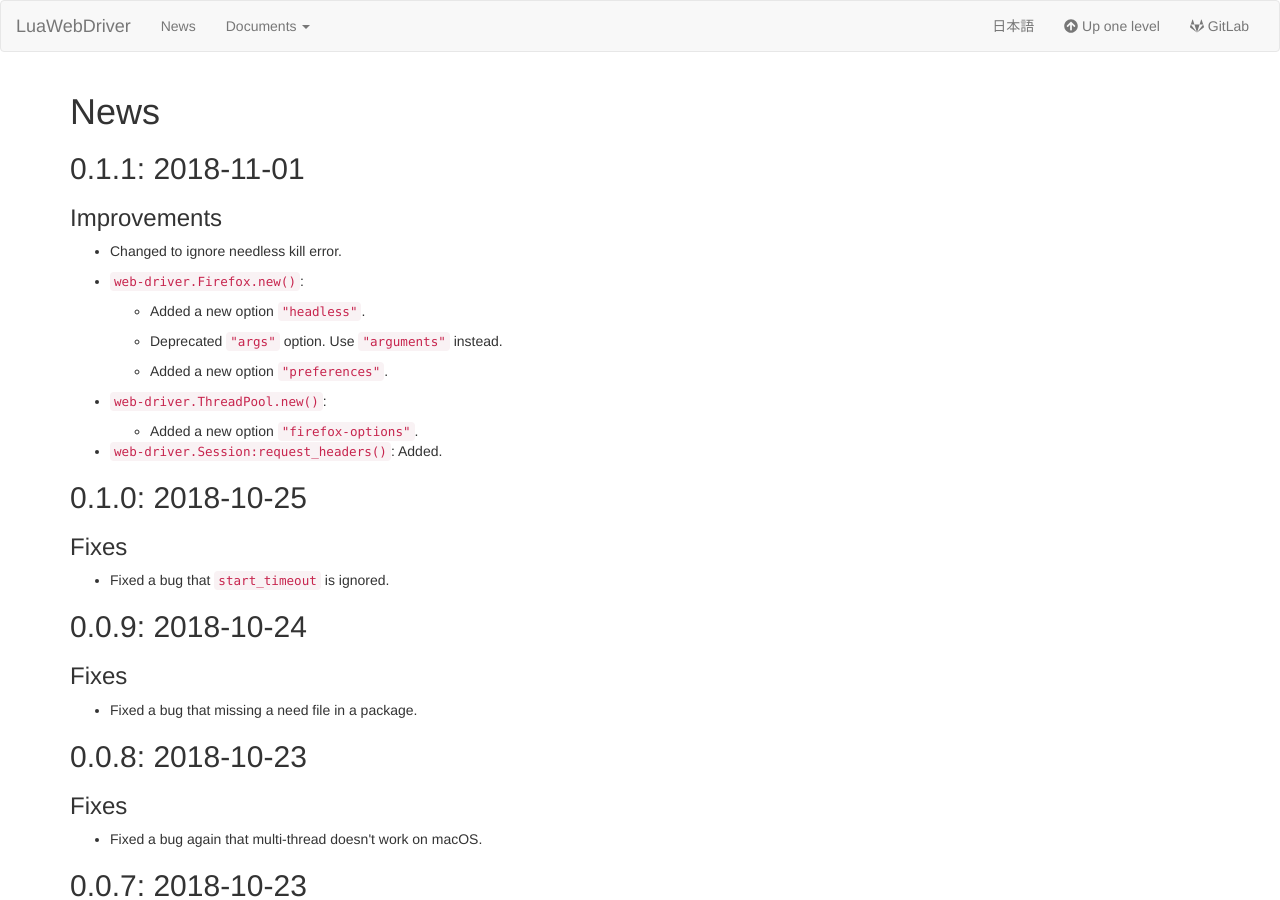
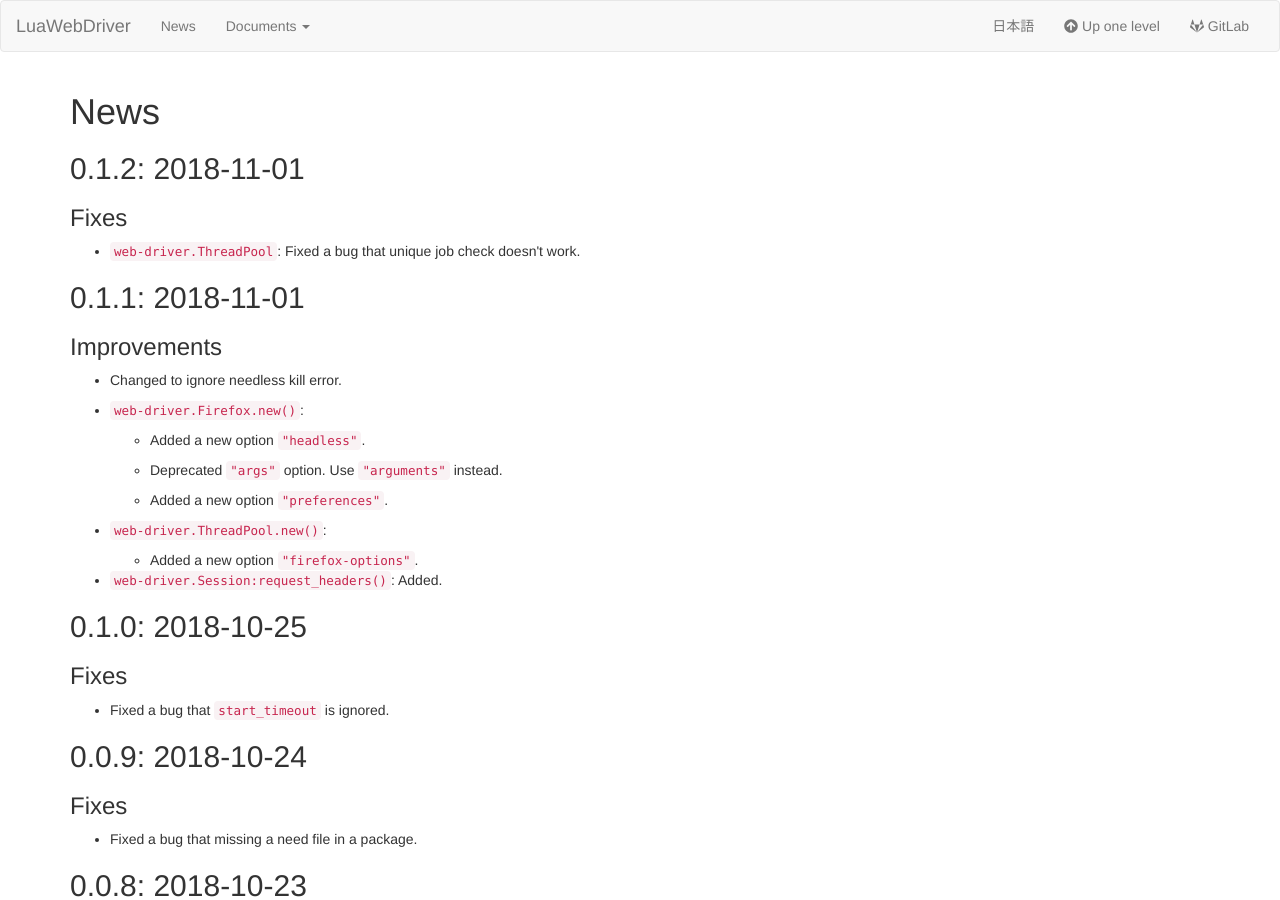
Before and after one commit to clear-code/lua-web-driver, a Jekyll site: the page built from docs/news/index.md, in a window 1280 px wide and 900 px high. Built offline with Jekyll 4.4.1, drawn with Linux system fonts in a browser that asks for light colours.

Commit message:
Add 0.1.2 entry

```diff
--- a/docs/news/index.md
+++ b/docs/news/index.md
@@ -3,6 +3,13 @@ title: News
 ---
 
 # News
+
+## 0.1.2: 2018-11-01 {#version-0-1-2}
+
+### Fixes
+
+  * [`web-driver.ThreadPool`][thread-pool]: Fixed a bug that unique
+    job check doesn't work.
 
 ## 0.1.1: 2018-11-01 {#version-0-1-1}
 
```
